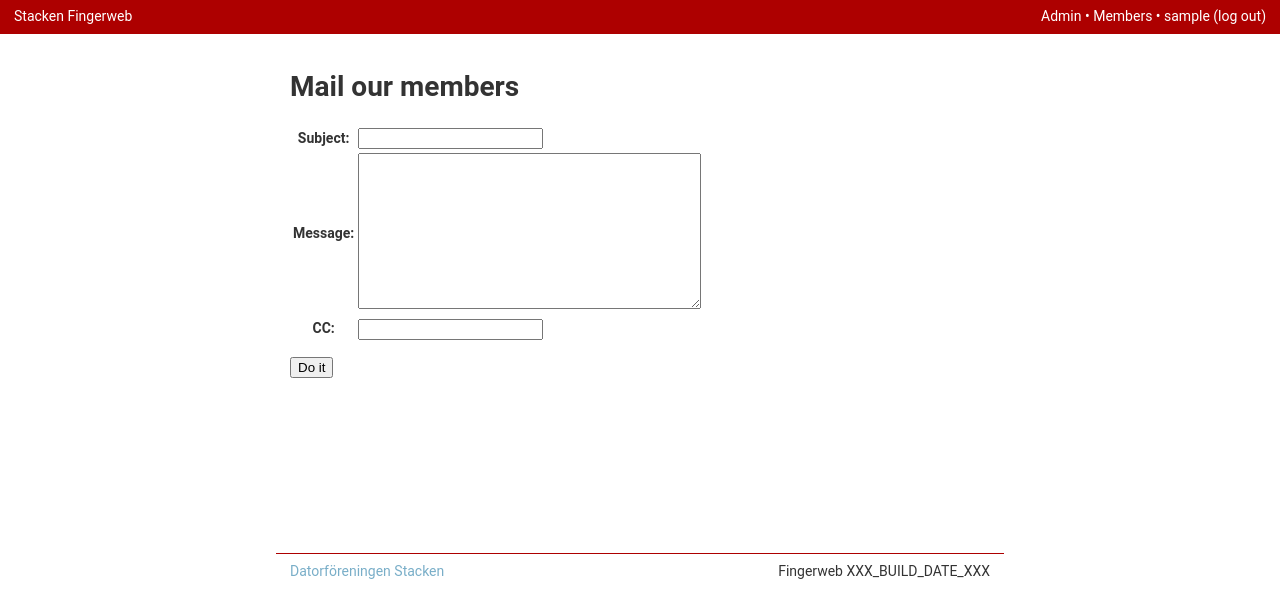
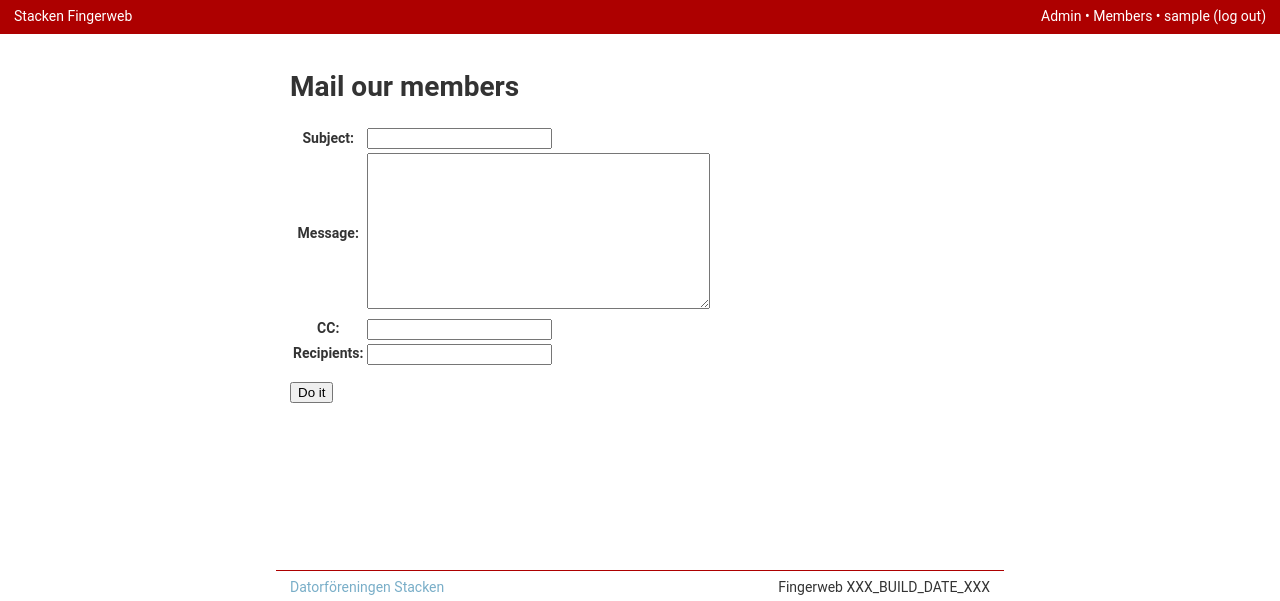
Before and after one commit to stacken/fingerweb, a Django app: page /mail_members in a window 1280 px wide. Shown: the top 601 px of the page. Run offline with Django 3.2, Linux system fonts and the light colour scheme; the visitor is signed in with stand-in values (Sample User, id 1); style sheets or scripts are compiled from the project's sources.

Commit message:
Add the email sending feature and add a recipients field.
Implemented the email sending feature. Done some various tweaks for readability.

```diff
--- a/finger/forms.py
+++ b/finger/forms.py
@@ -1,4 +1,5 @@
 from django import forms
+from django.core.mail import send_mail
 from django.contrib.auth import forms as ca_forms
 from django.forms import ValidationError
 import json
@@ -18,6 +19,7 @@
     subject = forms.CharField(label='Subject')
     message = forms.CharField(label='Message', widget=forms.Textarea)
     cc = forms.CharField(label='CC', required=False)
+    recipients = forms.CharField(label='Recipients', required=False)
 
     def get_members(self):
         all_users = User.objects.all()
@@ -26,6 +28,8 @@
         members = [user for user in all_users if user.is_member()]
 
         return members
+
+
 
 class PasswordResetForm(ca_forms.PasswordResetForm):
     def get_users(self, email):
--- a/finger/templates/mail_members_test.html
+++ b/finger/templates/mail_members_test.html
@@ -9,8 +9,8 @@
 <h2> Sent emails to </h2>
 {% endif %}
 <ul>
-{% for m in members %}
-<li> {{m.first_name}} {{m.last_name}} &lt;{{m.email}}&gt; </li>
+{% for name, email in recipients %}
+<li> {{name}} &lt;{{email}}&gt; </li>
 {% endfor %}
 </ul>
 <form action="/mail_members" method="post" enctype="multipart/form-data">
--- a/finger/views.py
+++ b/finger/views.py
@@ -3,6 +3,7 @@
 from django.db import transaction
 from django.http import HttpResponseRedirect, HttpResponseNotAllowed
 from django.shortcuts import render
+from django.core.mail import send_mail
 from services.models import Service
 from .forms import PasswordResetForm, UploadFileForm, MailMembersForm
 from .models import User
@@ -36,28 +37,45 @@
 
     if request.method == 'POST':
         form = MailMembersForm(request.POST)
-        m = form.get_members()
-
-        if not request.POST.get("do_it", "") == "true":
-            context = {
-                'members' : m,
-                'form' : form,
-                'test' : True,
-            }
-        else:
-            context = {
-                'members' : m,
-                'form' : form,
-                'test' : False,
-            }
-
-        return render(request, 'mail_members_test.html', context)
     else:
         form = MailMembersForm()
 
+    if form.is_valid():
+        members = form.get_members()
+
+        subject = form.cleaned_data['subject']
+        message = form.cleaned_data['message']
+        sender = request.user.username + '@stacken.kth.se'
+
+        recipients = form.cleaned_data['recipients']
+        if recipients:
+            recipients = [("", recipient) for recipient in recipients.split(',')]
+        else:
+            # todo send to all email addresses
+            recipients = [(f"{member.first_name} {member.last_name}", member.email) for member in members]
+
+        cc = form.cleaned_data['cc']
+        if not cc:
+            cc = "styrelsen@stacken.kth.se"
+
+        context = {
+                'recipients' : recipients,
+                'form' : form,
+                'test' : True,
+        }
+
+        if request.POST.get("do_it", "") == "true":
+            context['test'] = False
+            to = [email for (_, email) in recipients]
+            to.append(cc)
+
+            send_mail(subject, message, sender, recipients)
+
+
+        return render(request, 'mail_members_test.html', context)
+
     return render(request, 'mail_members.html', {
         'form': form,
-
     })
 
 class PasswordResetView(ca_views.PasswordResetView):
```
